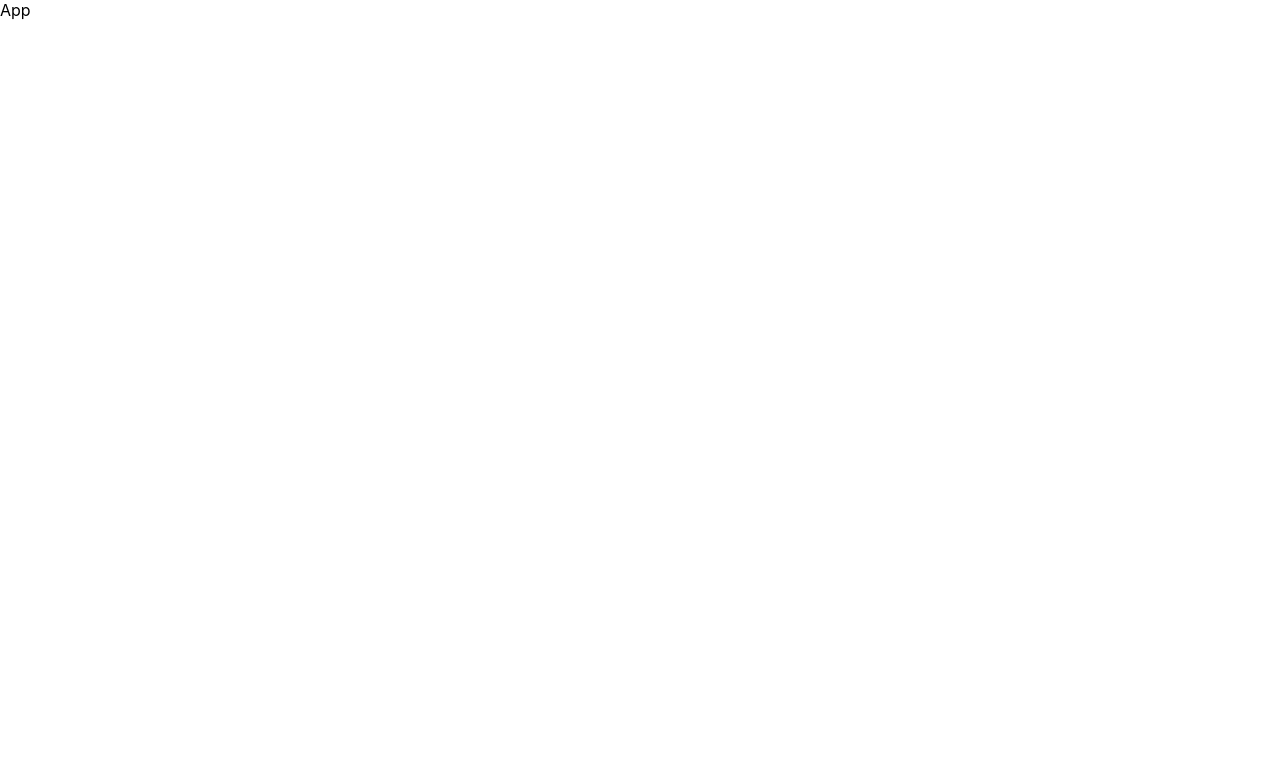
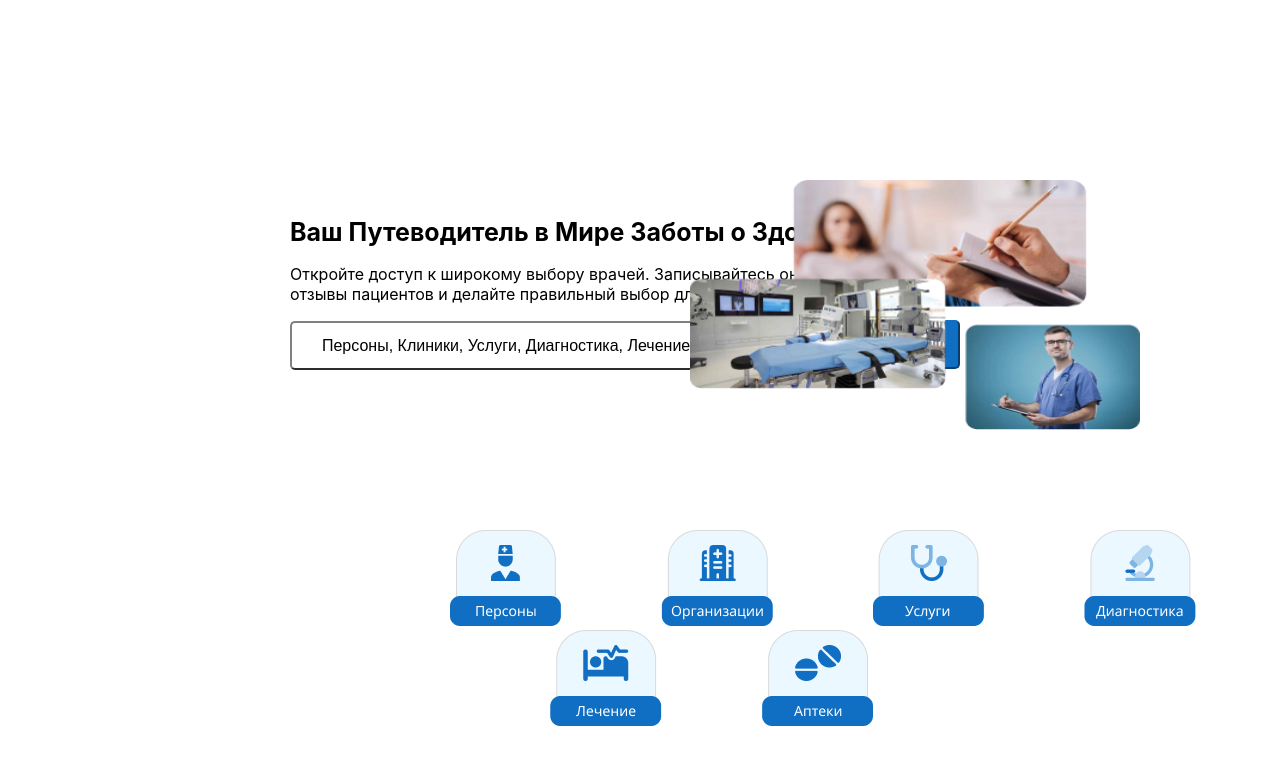
Before and after one commit to mirkosimovmirobid/yangi-loyiha, a React (Create React App) app in the folder nom1/: page / in a window 1280 px wide. Shown: the top 764 px of the page. Built offline with nearby package versions, Linux system fonts and the light colour scheme.

Commit message:
gfhg
hgjh

```diff
--- a/nom1/src/App.js
+++ b/nom1/src/App.js
@@ -1,9 +1,12 @@
 import React, { Component } from 'react'
+import Body1 from './Body1'
 
 export default class App extends Component {
   render() {
     return (
-      <div>App</div>
+      <div>
+        <Body1/>
+      </div>
     )
   }
 }
--- a/nom1/src/Body1.js
+++ b/nom1/src/Body1.js
@@ -1,5 +1,8 @@
 import "./App.css";
 import img1 from "./Group 64 (1).png";
+
+// import logo from "./logo-d.png";
+// import image from "./image 22.png";
 import img2 from "./Group 67.png";
 import img3 from "./Group 68.png";
 import img4 from "./Group 69.png";
```
